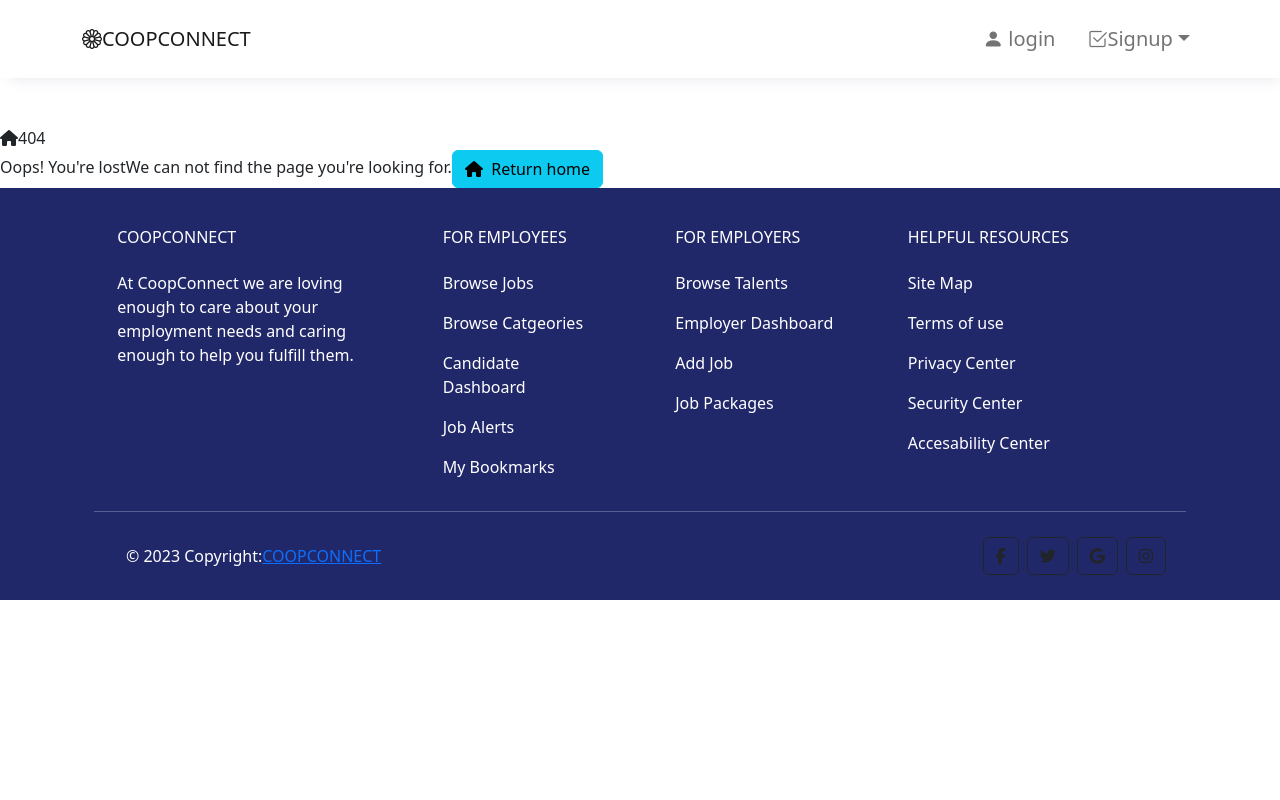
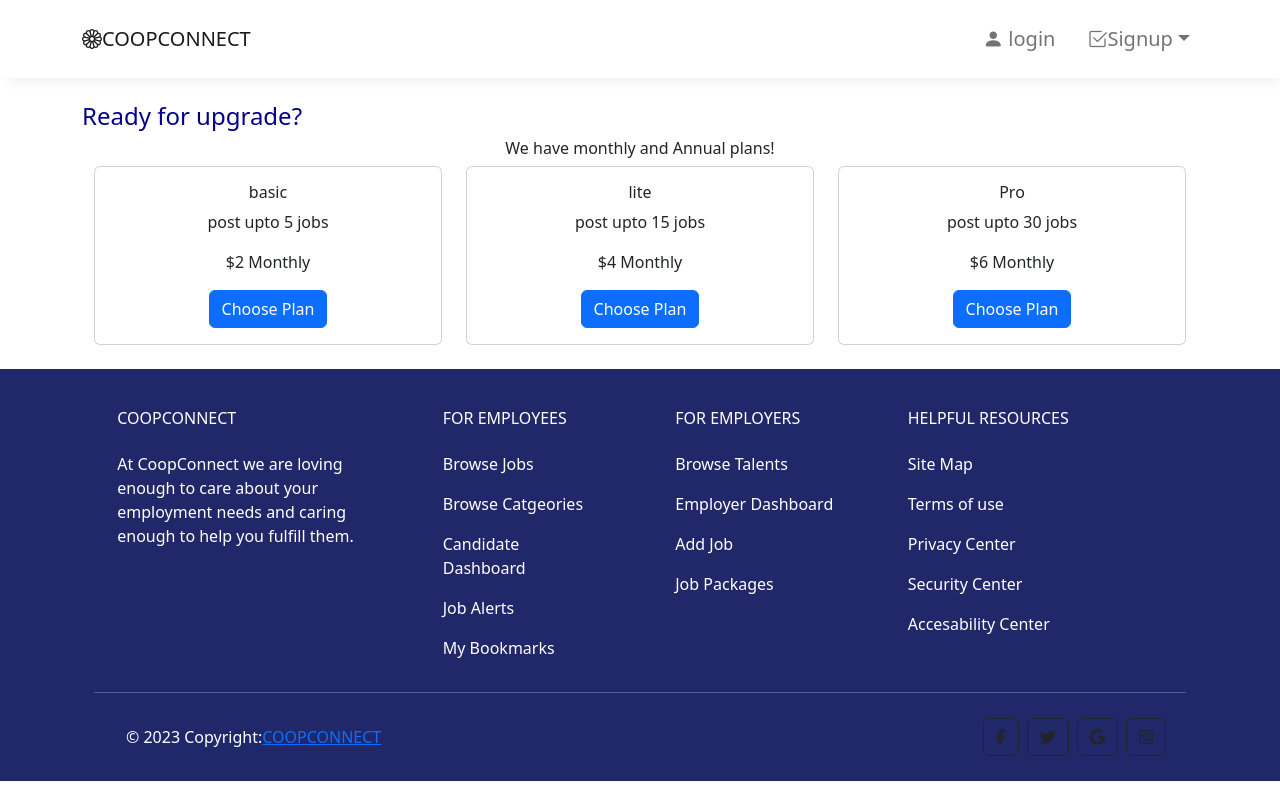
Before and after one commit to queenslaynaila/COOPCONNECT, a React (Create React App) app in the folder client/: page /pricing in a window 1280 px wide. Built offline with nearby package versions, Linux system fonts and the light colour scheme.

Commit message:
merge with pricing

```diff
--- a/client/src/App.js
+++ b/client/src/App.js
@@ -16,7 +16,8 @@ import Viewjob from "./components/Viewjob";
 import ViewCompany from "./components/ViewCompany";
 import CompanyEditProfile from "./components/CompanyEditProfile";
 import JobPostPreview from "./components/JobPostPreview";
-
+import SearchTalent from "./components/SearchTalents";
+import  Pricing from "./components/CompanyDashboard/pricing";
 function App() {
 
 
@@ -40,6 +41,8 @@ function App() {
       <Route path="/viewjob" element={<Viewjob/>}/>
       <Route path="/viewcompany" element={<ViewCompany />}/>
       <Route path="/companyeditprofile" element={<CompanyEditProfile></CompanyEditProfile>}></Route>
+      <Route path="/searchtalents" element={<SearchTalent/>}></Route>
+      <Route path="/pricing" element={<Pricing/>}></Route>
       <Route path="*" element={<Errorpage></Errorpage>}/>
 
 
--- a/client/src/components/CompanyDashboard/pricing.js
+++ b/client/src/components/CompanyDashboard/pricing.js
@@ -1,41 +1,44 @@
 import React from 'react'
 
-export default function pricing() {
+export default function Pricing() {
   return (
       <div className="container mt-4 mb-4" >
           <h4 style={{ color: "darkblue" }}>Ready for upgrade?</h4>
           <h6 className='text-center'>We have monthly and Annual plans!</h6>
-
-<div class="card w-25">
+          <div class="container">
+              <div class="row">
+                  <div class="col">
+                        <div class="card   ">
                           <div class="card-body">
-    <h6 className='text-left'>basic</h6>
-    <p>post upto 5 jobs</p>
-          <p>$2 Monthly</p>
-          <button type="button" class="btn btn-primary">Choose plan</button>
-
+                            <h6  className='text-center'>basic</h6>
+                            <p className='text-center'>post upto 5 jobs</p>
+                            <p  className='text-center'>$2 Monthly</p>
+                            <div className='text-center'> <a href="#" class="btn btn-primary   ">Choose Plan</a></div>
                           </div>
                         </div>
-
-
-<div class="card w-25">
+                  </div>
+                  <div class="col">
+                        <div class="card ">
                           <div class="card-body">
                             <h6 className='text-center'>lite</h6>
-    <p>post upto 15 jobs</p>
-          <p>$4 Monthly</p>
-          <button type="button" class="btn btn-primary">choose plan</button>
+                            <p  className='text-center'>post upto 15 jobs</p>
+                            <p  className='text-center'>$4 Monthly</p>
+                            <div className='text-center'> <a href="#" class="btn btn-primary   ">Choose Plan</a></div>
                           </div>
                         </div>
-
-<div class="card w-25">
+                  </div>
+                  <div class="col">
+                        <div class="card">
                           <div class="card-body">
                             <h6 className='text-center'>Pro</h6>
-    <p>post upto 30 jobs</p>
-          <p>$6 Monthly</p>
-          <button type="button" class="btn btn-primary">choose plan</button>
+                            <p  className='text-center'>post upto 30 jobs</p>
+                            <p  className='text-center'>$6 Monthly</p>
+                            <div className='text-center'> <a href="#" class="btn btn-primary   ">Choose Plan</a></div>
                           </div>
                         </div>
-
-
+                  </div>
+              </div>
+         </div>
      </div>
   )
 }
--- a/client/src/components/CompanyDashboard/SearchTalents.js
+++ b/client/src/components/SearchTalents.js
@@ -1,5 +1,5 @@
 import React from 'react'
-import TalentCard from '../TalentCard'
+import TalentCard from './TalentCard'
 
 function SearchTalent()
 {
```
Lines whose indentation alone changed are shown as unchanged.
